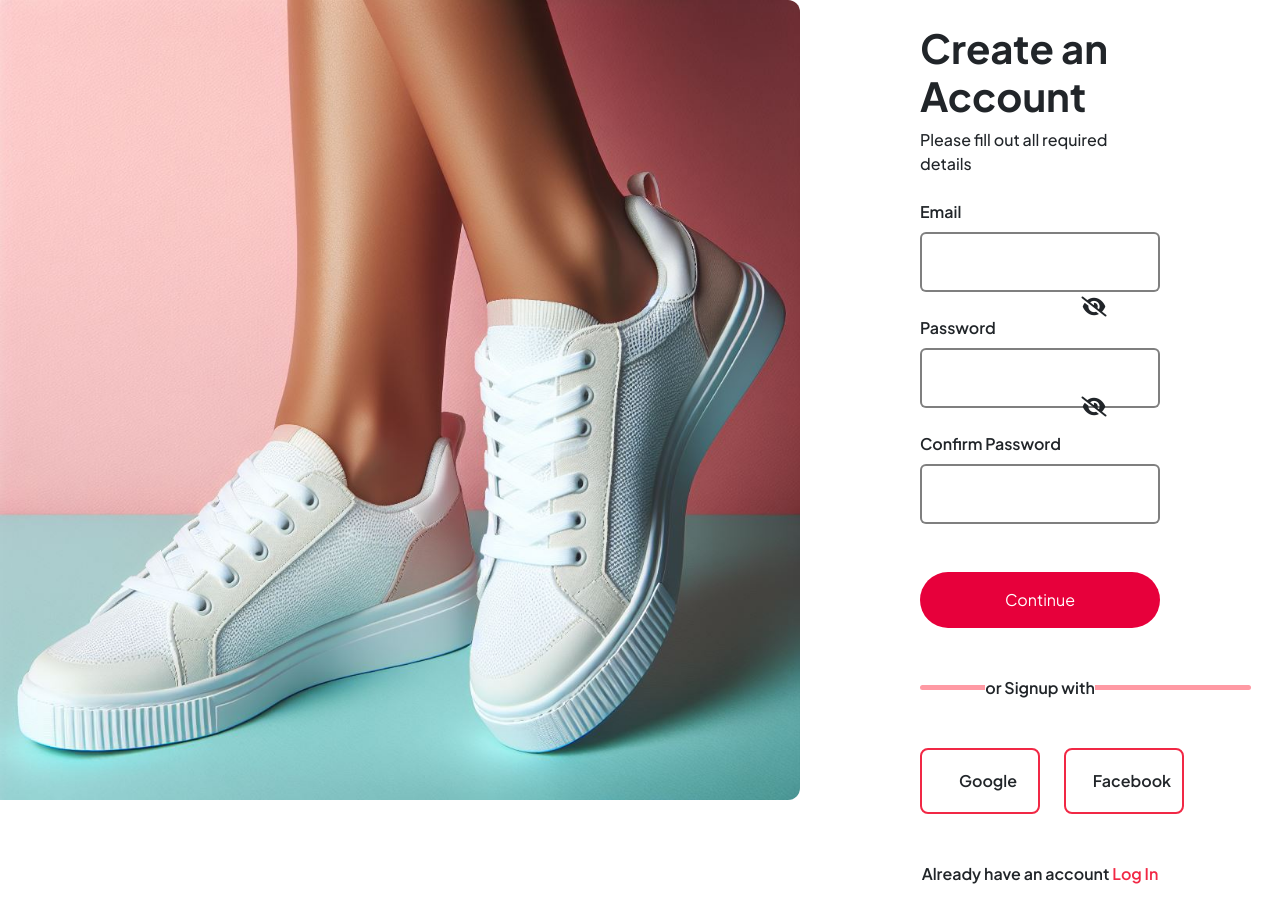
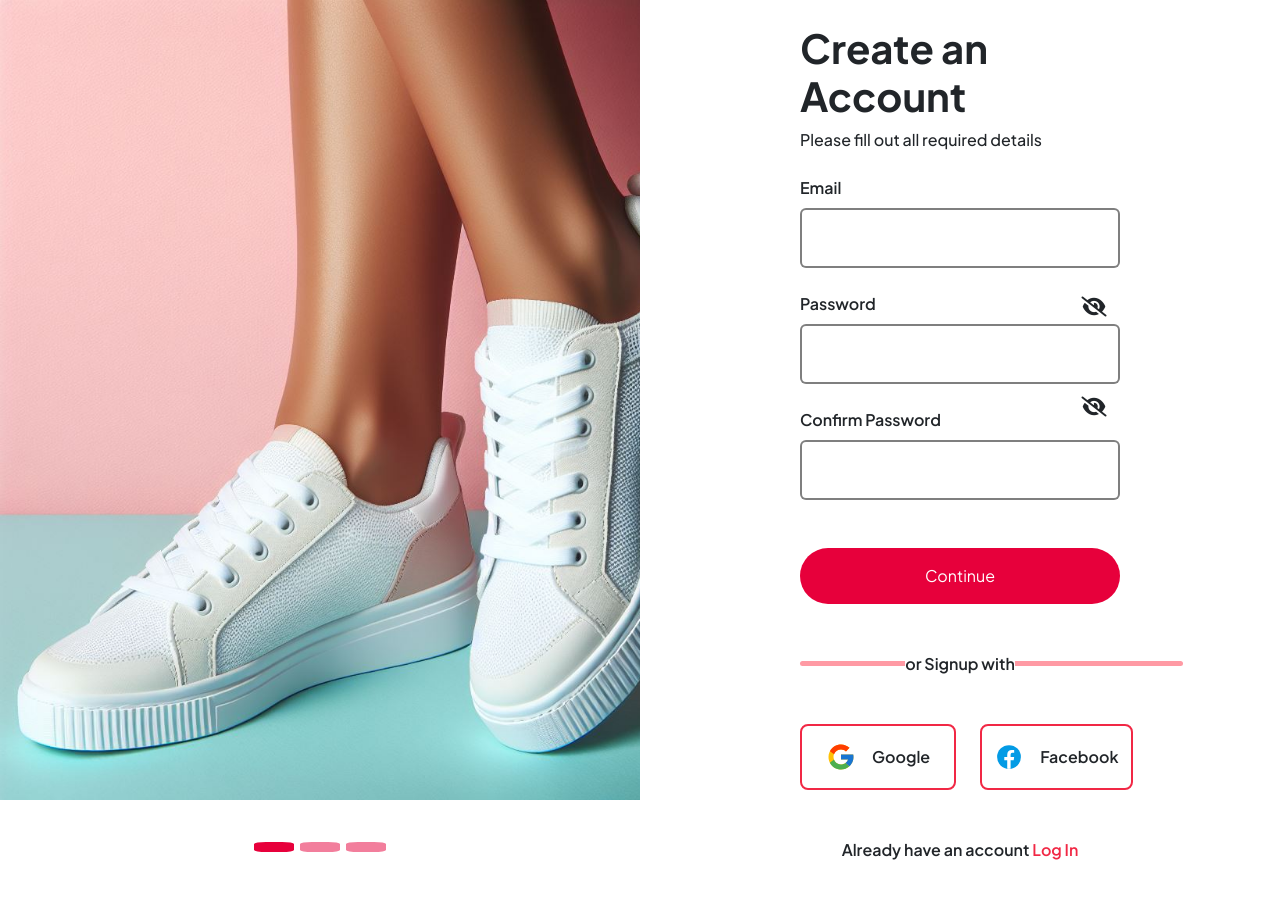
Before and after one commit to kev0402/E-commerce, a PHP site: page /Signup.php in a window 1280 px wide. After the commit the page ends 878 px from the top, so only its background shows below. Run offline with PHP 8.4, Linux system fonts and the light colour scheme.

Commit message:
added carousel to the signup, and minor changes to the signup and login of the dashboard

```diff
--- a/Signup.php
+++ b/Signup.php
@@ -4,6 +4,7 @@
 ?>
 <!DOCTYPE html>
 <html lang="en">
+
 <head>
     <meta charset="UTF-8">
     <meta name="viewport" content="width=device-width, initial-scale=1.0">
@@ -42,8 +43,7 @@
     }
     if (empty($pass) && empty($confirmPass) && empty(trim($email))) {
         $error = "All fields cannot be empty!";
-        }
-        else {
+    } else {
         $sql = "INSERT INTO customer_tb(Email, Password)
                 VALUES(?, ?); ";
         $stmt = mysqli_stmt_init($conn);
@@ -59,12 +59,15 @@
 if ($error != null) {
 ?>
     <style>
-            .firstAlert, .passAlert {
+        .firstAlert,
+        .passAlert {
             display: block;
         }
+
         .passwordIcon {
             top: 42%;
         }
+
         .confirmpasswordIcon {
             top: 54.9%;
         }
@@ -73,12 +76,28 @@
 }
 
 ?>
+
 <body>
     <main class="d-flex flex-row h-auto">
-    <div>
-        <img src="./images/shoe.jpg" alt="" style="height: 100vh; border-top-right-radius: .75rem; border-bottom-right-radius: .75rem;">
+        <div id="carousel" class="carousel slide w-50" data-bs-ride="carousel">
+            <div class="carousel-indicators">
+                <button type="button" data-bs-target="#carousel" data-bs-slide-to="0" class="active activeIndicator" id="activeIndicator" aria-current="true" aria-label="Slide 1"></button>
+                <button type="button" data-bs-target="#carousel" data-bs-slide-to="1" id="secondIndicator" aria-label="Slide 2"></button>
+                <button type="button" data-bs-target="#carousel" data-bs-slide-to="2" id="thirdIndicator" aria-label="Slide 3"></button>
             </div>
-    <form action="<?php echo htmlspecialchars($_SERVER["PHP_SELF"]);?>" method="post" class="d-flex flex-column justify-content-center align-items-center mt-4 w-100">
+            <div class="carousel-inner">
+                <div class="carousel-item active" data-bs-interval="7000">
+                    <img src="./images/shoe.jpg" alt="" style="width: auto; height: 100vh; border-top-right-radius: .75rem; border-bottom-right-radius: .75rem;">
+                </div>
+                <div class="carousel-item" data-bs-interval="7000">
+                    <img src="./images/_50754327-1b51-4c0f-be3f-6011a26ab6cf.jpg" alt="" style="width: auto; height: 100vh; border-top-right-radius: .75rem; border-bottom-right-radius: .75rem;">
+                </div>
+                <div class="carousel-item" data-bs-interval="7000">
+                    <img src="./images/_46e09f21-886e-4431-85ec-f52eb8ac0474.jpg" alt="" style="width: auto; height: 100vh; border-top-right-radius: .75rem; border-bottom-right-radius: .75rem;">
+                </div>
+            </div>
+        </div>
+        <form action="<?php echo htmlspecialchars($_SERVER["PHP_SELF"]); ?>" method="post" class="d-flex flex-column justify-content-center align-items-center mt-4 w-100">
             <div class="w-50">
                 <h1 class="fw-bold">Create an Account</h1>
                 <p class="fw-medium">Please fill out all required details</p>
@@ -105,13 +124,17 @@
                         <p class="line mt-5 fw-semibold"><span>or Signup with</span></p>
                     </div>
                     <div class="d-flex justify-content-around mt-5 gap-4">
-                <button class="google btn d-flex align-items-center justify-content-center px-4 py-3 gap-3 rounded-3 fw-semibold" id="google">
+                        <button class="google btn d-flex align-items-center justify-content-center px-4 py-3 gap-3 rounded-3 fw-semibold" id="google" >
                             <svg xmlns="http://www.w3.org/2000/svg" x="0px" y="0px" width="30" height="30" viewBox="0 0 48 48">
-                    <path fill="#FFC107" d="M43.611,20.083H42V20H24v8h11.303c-1.649,4.657-6.08,8-11.303,8c-6.627,0-12-5.373-12-12c0-6.627,5.373-12,12-12c3.059,0,5.842,1.154,7.961,3.039l5.657-5.657C34.046,6.053,29.268,4,24,4C12.955,4,4,12.955,4,24c0,11.045,8.955,20,20,20c11.045,0,20-8.955,20-20C44,22.659,43.862,21.35,43.611,20.083z"></path><path fill="#FF3D00" d="M6.306,14.691l6.571,4.819C14.655,15.108,18.961,12,24,12c3.059,0,5.842,1.154,7.961,3.039l5.657-5.657C34.046,6.053,29.268,4,24,4C16.318,4,9.656,8.337,6.306,14.691z"></path><path fill="#4CAF50" d="M24,44c5.166,0,9.86-1.977,13.409-5.192l-6.19-5.238C29.211,35.091,26.715,36,24,36c-5.202,0-9.619-3.317-11.283-7.946l-6.522,5.025C9.505,39.556,16.227,44,24,44z"></path><path fill="#1976D2" d="M43.611,20.083H42V20H24v8h11.303c-0.792,2.237-2.231,4.166-4.087,5.571c0.001-0.001,0.002-0.001,0.003-0.002l6.19,5.238C36.971,39.205,44,34,44,24C44,22.659,43.862,21.35,43.611,20.083z"></path>
+                                <path fill="#FFC107" d="M43.611,20.083H42V20H24v8h11.303c-1.649,4.657-6.08,8-11.303,8c-6.627,0-12-5.373-12-12c0-6.627,5.373-12,12-12c3.059,0,5.842,1.154,7.961,3.039l5.657-5.657C34.046,6.053,29.268,4,24,4C12.955,4,4,12.955,4,24c0,11.045,8.955,20,20,20c11.045,0,20-8.955,20-20C44,22.659,43.862,21.35,43.611,20.083z"></path>
+                                <path fill="#FF3D00" d="M6.306,14.691l6.571,4.819C14.655,15.108,18.961,12,24,12c3.059,0,5.842,1.154,7.961,3.039l5.657-5.657C34.046,6.053,29.268,4,24,4C16.318,4,9.656,8.337,6.306,14.691z"></path>
+                                <path fill="#4CAF50" d="M24,44c5.166,0,9.86-1.977,13.409-5.192l-6.19-5.238C29.211,35.091,26.715,36,24,36c-5.202,0-9.619-3.317-11.283-7.946l-6.522,5.025C9.505,39.556,16.227,44,24,44z"></path>
+                                <path fill="#1976D2" d="M43.611,20.083H42V20H24v8h11.303c-0.792,2.237-2.231,4.166-4.087,5.571c0.001-0.001,0.002-0.001,0.003-0.002l6.19,5.238C36.971,39.205,44,34,44,24C44,22.659,43.862,21.35,43.611,20.083z"></path>
                             </svg>Google</button>
                         <button class="fb btn d-flex align-items-center justify-content-center gap-3 rounded-3 fw-semibold" id="fb">
                             <svg xmlns="http://www.w3.org/2000/svg" x="0px" y="0px" width="30" height="30" viewBox="0 0 48 48">
-                    <path fill="#039be5" d="M24 5A19 19 0 1 0 24 43A19 19 0 1 0 24 5Z"></path><path fill="#fff" d="M26.572,29.036h4.917l0.772-4.995h-5.69v-2.73c0-2.075,0.678-3.915,2.619-3.915h3.119v-4.359c-0.548-0.074-1.707-0.236-3.897-0.236c-4.573,0-7.254,2.415-7.254,7.917v3.323h-4.701v4.995h4.701v13.729C22.089,42.905,23.032,43,24,43c0.875,0,1.729-0.08,2.572-0.194V29.036z"></path>
+                                <path fill="#039be5" d="M24 5A19 19 0 1 0 24 43A19 19 0 1 0 24 5Z"></path>
+                                <path fill="#fff" d="M26.572,29.036h4.917l0.772-4.995h-5.69v-2.73c0-2.075,0.678-3.915,2.619-3.915h3.119v-4.359c-0.548-0.074-1.707-0.236-3.897-0.236c-4.573,0-7.254,2.415-7.254,7.917v3.323h-4.701v4.995h4.701v13.729C22.089,42.905,23.032,43,24,43c0.875,0,1.729-0.08,2.572-0.194V29.036z"></path>
                             </svg>Facebook</button>
                     </div>
                     <div class=" mt-5">
@@ -124,4 +147,5 @@
 </body>
 <script src="./bootstrap/js/bootstrap.min.js"></script>
 <script src="./script/signup.js"></script>
+
 </html>
--- a/styles/forms.css
+++ b/styles/forms.css
@@ -95,3 +95,9 @@
     top: 50.8%;
     left: 84.5%;
 }
+#activeIndicator, #secondIndicator, #thirdIndicator {
+    height: 10px;
+    width: 40px;
+    border-radius: 12px;
+    background-color: #E7003B;
+}
```
Also changed, not shown: dashboard-login.php (+6 -3 lines), dashboard-signup.php (+7 -4 lines). Lines whose indentation alone changed are shown as unchanged.
